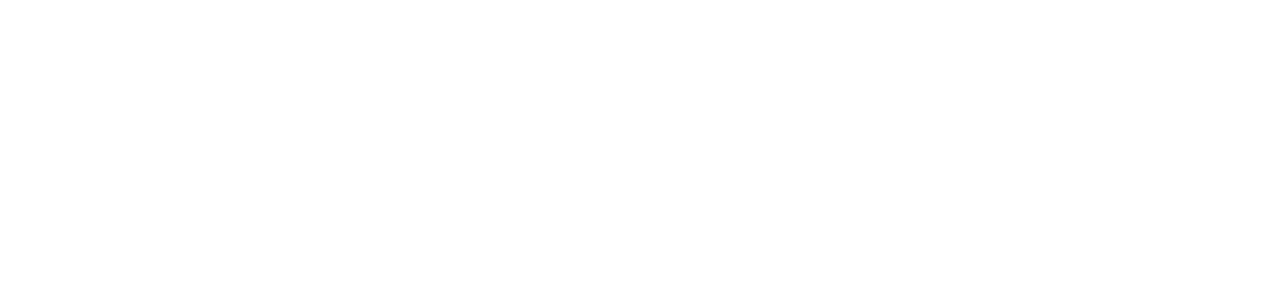
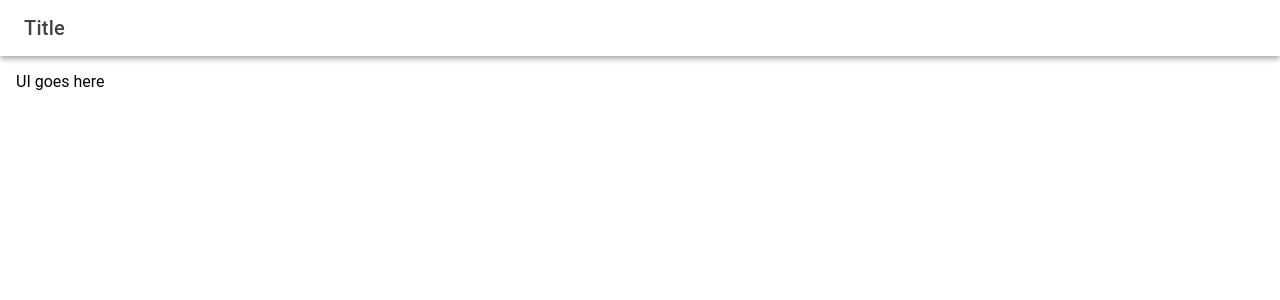
Before and after one commit to genier-developer/movieApp, a React (Vite) app: page /movies/1 in a window 1280 px wide. Shown: the top 300 px of the page. Built offline with nearby package versions, Linux system fonts and the light colour scheme.

Commit message:
add routing

```diff
--- a/src/App.tsx
+++ b/src/App.tsx
@@ -32,6 +32,7 @@
 
 /* Theme variables */
 import './theme/variables.css';
+import {Details} from "./pages/Details";
 
 setupIonicReact();
 
@@ -39,11 +40,11 @@
   <IonApp>
     <IonReactRouter>
       <IonRouterOutlet>
-        <Route exact path="/home">
-          <Home />
-        </Route>
+        <Route exact path="/movies" component={Home}/>
+        <Route exact path="/movies/:id" component={Details}/>
+
         <Route exact path="/">
-          <Redirect to="/home" />
+          <Redirect to="/movies" />
         </Route>
       </IonRouterOutlet>
     </IonReactRouter>
--- /dev/null
+++ b/src/pages/Details.tsx
@@ -0,0 +1,18 @@
+import React from 'react';
+import {IonBackButton, IonButtons, IonContent, IonHeader, IonPage, IonTitle, IonToolbar} from "@ionic/react";
+
+export const Details = () => {
+    return (
+        <IonPage>
+            <IonHeader>
+                <IonToolbar>
+                    <IonButtons slot={'start'}>
+                        <IonBackButton></IonBackButton>
+                    </IonButtons>
+                    <IonTitle>Title</IonTitle>
+                </IonToolbar>
+            </IonHeader>
+            <IonContent className={'ion-padding'}>UI goes here</IonContent>
+        </IonPage>
+    );
+};
--- a/src/pages/Home.tsx
+++ b/src/pages/Home.tsx
@@ -45,7 +45,7 @@
             }
         }
         fetchData()
-    }, [searchTerm]);
+    }, [searchTerm, type]);
 
     return (
         <IonPage>
@@ -73,7 +73,7 @@
                 </IonItem>
                 <IonList>
                     {results.map((item) => (
-                        <IonItem button key={item.imdbID}>
+                        <IonItem button key={item.imdbID} routerLink={`/movies/${item.imdbID}`}>
                             <IonAvatar slot={'start'}>
                                 <IonImg src={item.Poster}></IonImg>
                             </IonAvatar>
```
